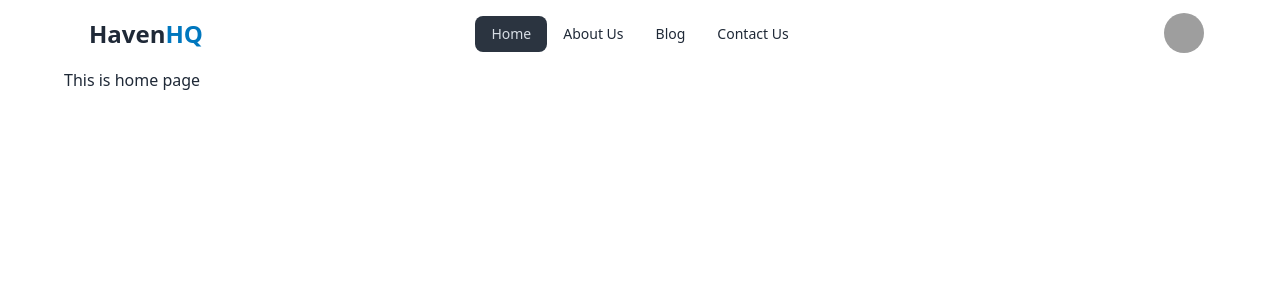
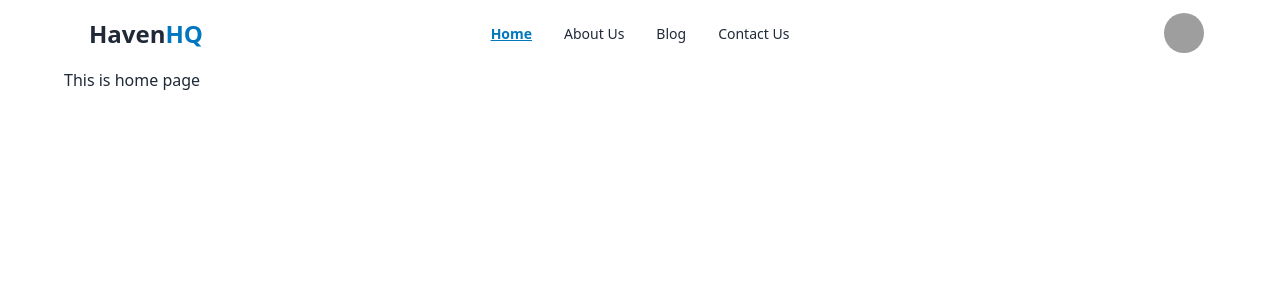
Before and after one commit to joysaha023/real-estate-react-projects, a React (Vite) app: page / in a window 1280 px wide. Shown: the top 300 px of the page. Built offline with nearby package versions, Linux system fonts and the light colour scheme; grey boxes are pictures that could not be loaded.

Commit message:
navbar edit and swiper js install

```diff
--- a/package.json
+++ b/package.json
@@ -15,7 +15,8 @@
     "react": "^18.2.0",
     "react-dom": "^18.2.0",
     "react-router-dom": "^6.22.3",
-    "sort-by": "^1.2.0"
+    "sort-by": "^1.2.0",
+    "swiper": "^11.1.0"
   },
   "devDependencies": {
     "@types/react": "^18.2.66",
--- a/src/Pages/Contact/Contact.jsx
+++ b/src/Pages/Contact/Contact.jsx
@@ -3,7 +3,7 @@ import React from 'react';
 const Contact = () => {
     return (
         <div>
-            <h2>This is contaact</h2>
+            <h2 className='bg-red-400'>This is contaact</h2>
         </div>
     );
 };
--- a/src/components/Navbar/Navbar.jsx
+++ b/src/components/Navbar/Navbar.jsx
@@ -6,16 +6,25 @@ const Navbar = () => {
     const linkNav = (
         <>
            <li>
-              <NavLink to={"/"}>Home</NavLink>
+              <NavLink to={"/"} className={({isActive}) =>
+               isActive ? "bg-white hover:bg-white text-[#0077be] border-0 font-semibold underline" : "font-medium"
+              }
+              >Home</NavLink>
             </li>
             <li>
-              <NavLink to={"/about"}>About Us</NavLink>
+              <NavLink to={"/about"} className={({isActive}) =>
+               isActive ? "bg-white hover:bg-white text-[#0077be] border-0 font-semibold underline" : "font-medium"
+              }>About Us</NavLink>
             </li>
             <li>
-              <NavLink to={"/blog"}>Blog</NavLink>
+              <NavLink to={"/blog"} className={({isActive}) =>
+               isActive ? "bg-white hover:bg-white text-[#0077be] border-0 font-semibold underline" : "font-medium"
+              }>Blog</NavLink>
             </li>
             <li>
-              <NavLink to={"/contact"}>Contact Us</NavLink>
+              <NavLink to={"/contact"} className={({isActive}) =>
+               isActive ? "bg-white hover:bg-white text-[#0077be] border-0 font-semibold underline" : "font-medium"
+              }>Contact Us</NavLink>
             </li>
         </>
     );
@@ -66,8 +75,9 @@ const Navbar = () => {
             >
               <div className="w-10 rounded-full">
                 <img
+                  title="tooltip"
                   alt="Tailwind CSS Navbar component"
-                  src="https://daisyui.com/images/stock/photo-1534528741775-53994a69daeb.jpg"
+                  src="https://i.ibb.co/6JyZF0K/user.png"
                 />
               </div>
             </div>
--- /dev/null
+++ b/src/components/Slider/Slider.jsx
@@ -0,0 +1,11 @@
+import React from 'react';
+
+const Slider = () => {
+    return (
+        <div>
+
+        </div>
+    );
+};
+
+export default Slider;
```
Also changed, not shown: 1 other file (tests, documents, lock files or other folders).
